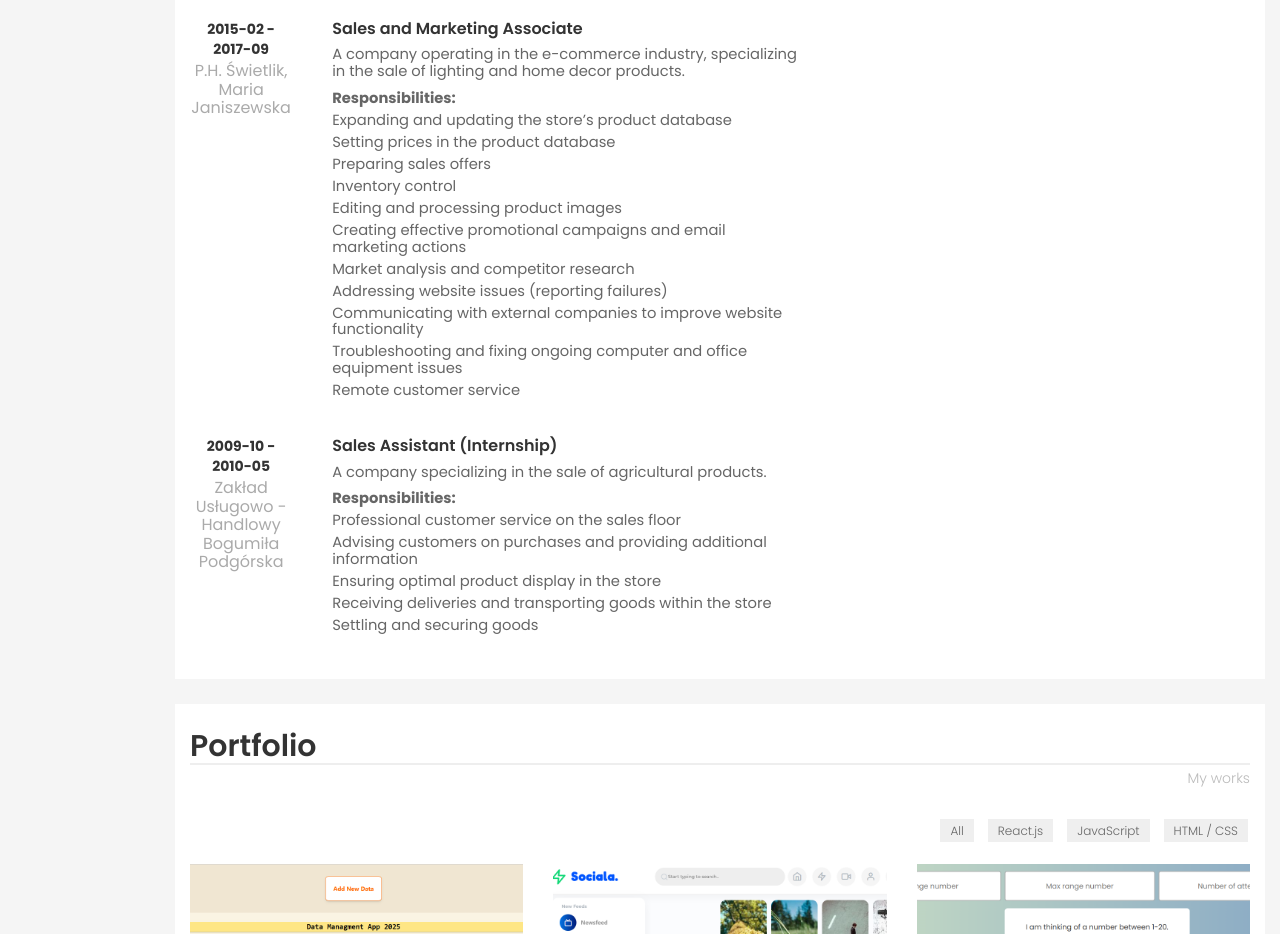
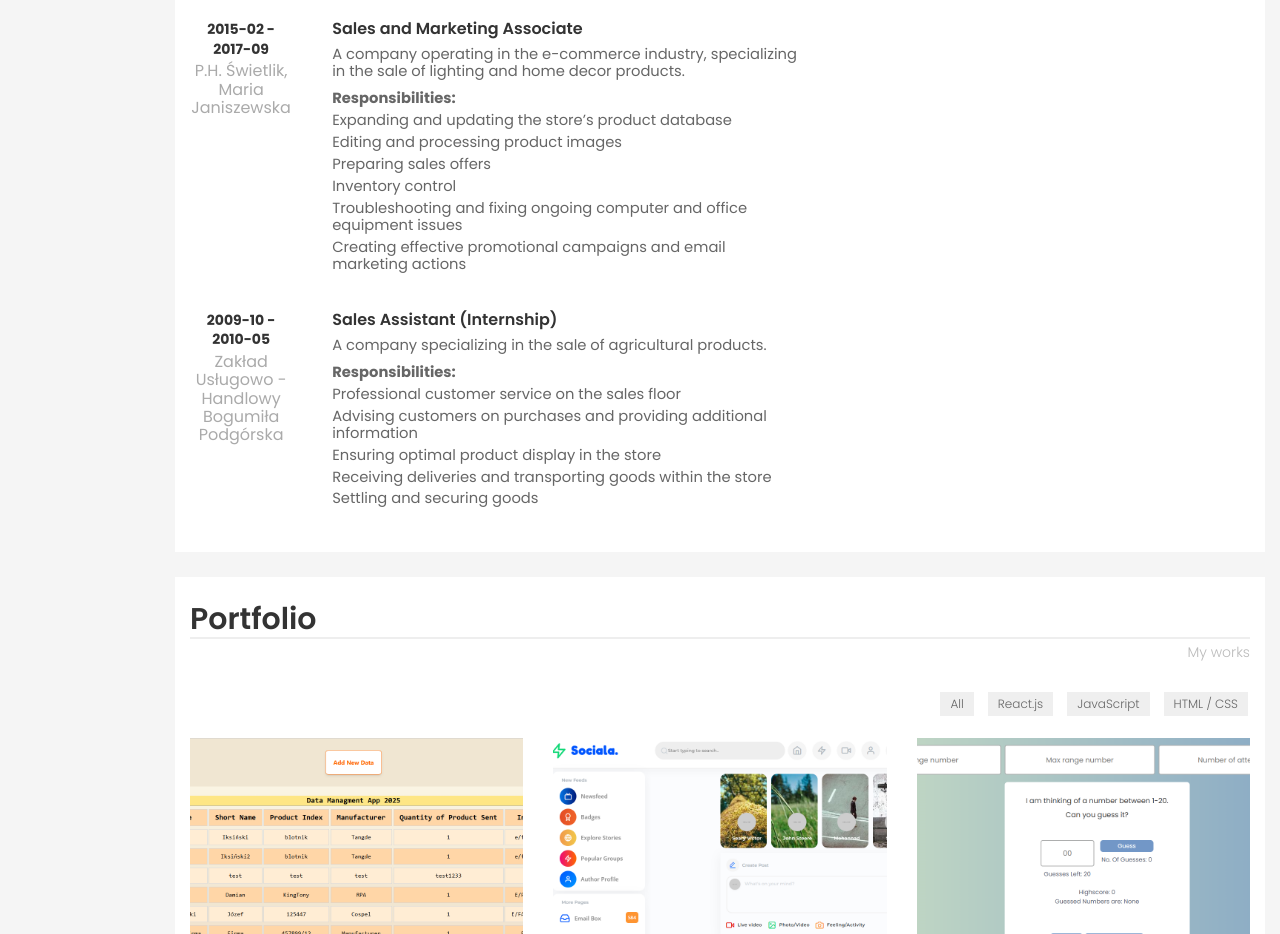
Before and after one commit to Damian080990/damian-matuszak-cv, a plain HTML site: page index.html in a window 1280 px wide. Shown: the part 2963-3897 px from the top of the page. Drawn offline with nearby package versions, Linux system fonts and the light colour scheme.

Commit message:
add experience descriptions

```diff
--- a/index.html
+++ b/index.html
@@ -348,16 +348,11 @@
                                     <ul>
                                         <li>Responsibilities:</li>
                                         <li>Expanding and updating the store’s product database</li>
-                                        <li>Setting prices in the product database</li>
+                                        <li>Editing and processing product images</li>
                                         <li>Preparing sales offers</li>
                                         <li>Inventory control</li>
-                                        <li>Editing and processing product images</li>
+                                        <li>Troubleshooting and fixing ongoing computer and office equipment issues</li>
                                         <li>Creating effective promotional campaigns and email marketing actions</li>
-                                        <li>Market analysis and competitor research</li>
-                                        <li>Addressing website issues (reporting failures)</li>
-                                        <li>Communicating with external companies to improve website functionality</li>
-                                        <li>Troubleshooting and fixing ongoing computer and office equipment issues</li>
-                                        <li>Remote customer service</li>
                                     </ul>
                                 </div>
                             </div>
```
